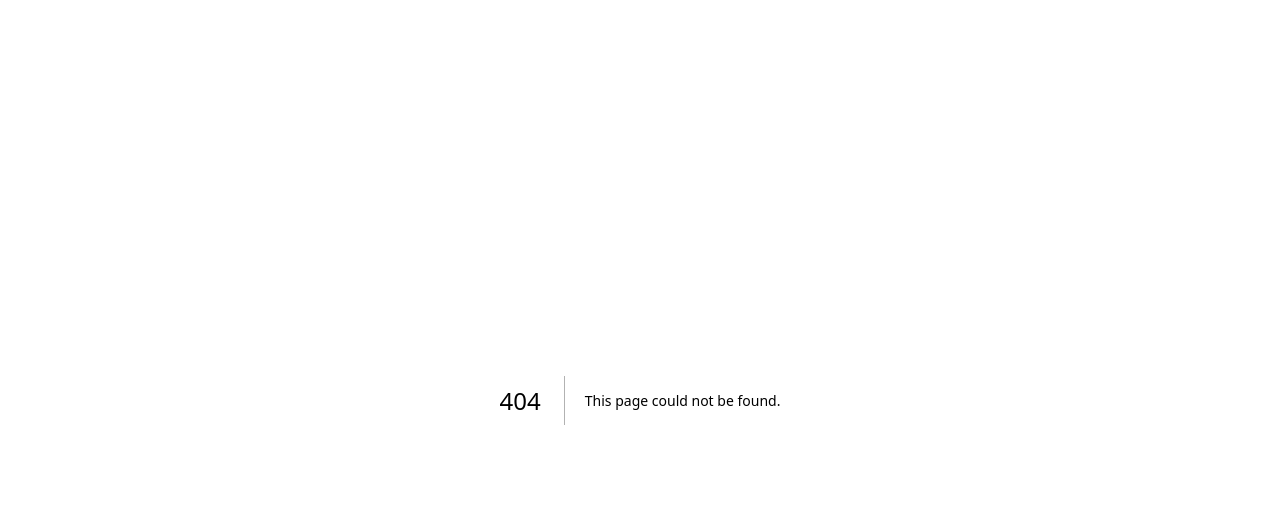
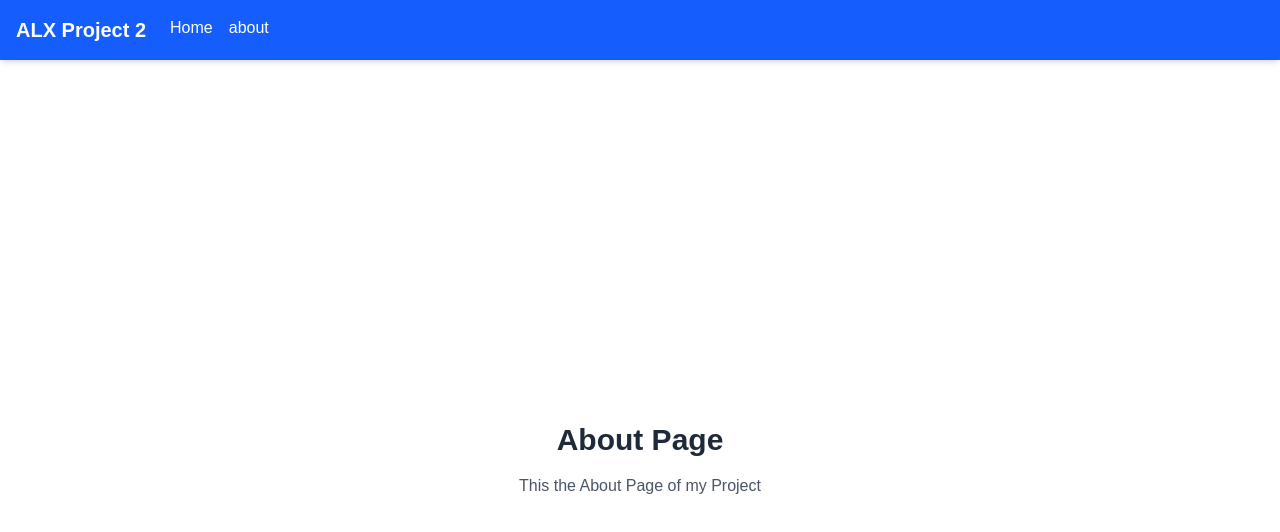
Before and after one commit to enock00/alx-project-0x02-setup, a Next.js app in the folder alx-project-0x02/: page /about in a window 1280 px wide. Before the commit this address had no page. Shown: the top 532 px of the page. Built offline with nearby package versions, Linux system fonts and the light colour scheme.

Commit message:
Basic Routing in Next.js

```diff
--- a/alx-project-0x02/components/layout/Header.tsx
+++ b/alx-project-0x02/components/layout/Header.tsx
@@ -1,11 +1,16 @@
 import React from "react";
+import Link from "next/link";
 
 const Header: React.FC = () => {
-    return (
-        <header className="bg-blue-600 text-white px-6 py-4 shadow-md">
-            <h1 className="text-2xl font-bold">Alx Project 2</h1>
-        </header>
-    );
+  return (
+    <header className="bg-blue-600 text-white p-4 shadow-md flex gap-6">
+      <h1 className="text-xl font-bold">ALX Project 2</h1>
+      <nav className="flex gap-4">
+        <Link href="/">Home</Link>
+        <Link href="/about">about</Link>
+      </nav>
+    </header>
+  );
 };
 
 export default Header;
--- /dev/null
+++ b/alx-project-0x02/pages/about.tsx
@@ -0,0 +1,16 @@
+import React from "react";
+import Header from "@/components/layout/Header";
+
+const AboutPage: React.FC = () => {
+    return (
+        <div>
+            <Header/>
+            <main className="flex flex-col items-center justify-center min-h-screen py-10">
+                <h1 className="text-3xl font-bold text-gray-800">About Page</h1>
+                <p className="text-gray-600 mt-4">This the About Page of my Project</p>
+            </main>
+        </div>
+    );
+};
+
+export default AboutPage
--- /dev/null
+++ b/alx-project-0x02/pages/home.tsx
@@ -0,0 +1,16 @@
+import React from "react";
+import Header from "@/components/layout/Header";
+
+const HomePage: React.FC = () => {
+    return (
+        <div>
+            <Header/>
+            <main className="flex flex-col items-center justify-center min-h-screen py-10">
+                <h1 className="text-3xl font-bold text-gray-800">Home Page</h1>
+                <p className="text-gray-600 ,mt-4">Welcome to the Home Page </p>
+            </main>
+        </div>
+    );
+};
+
+export default HomePage
```
